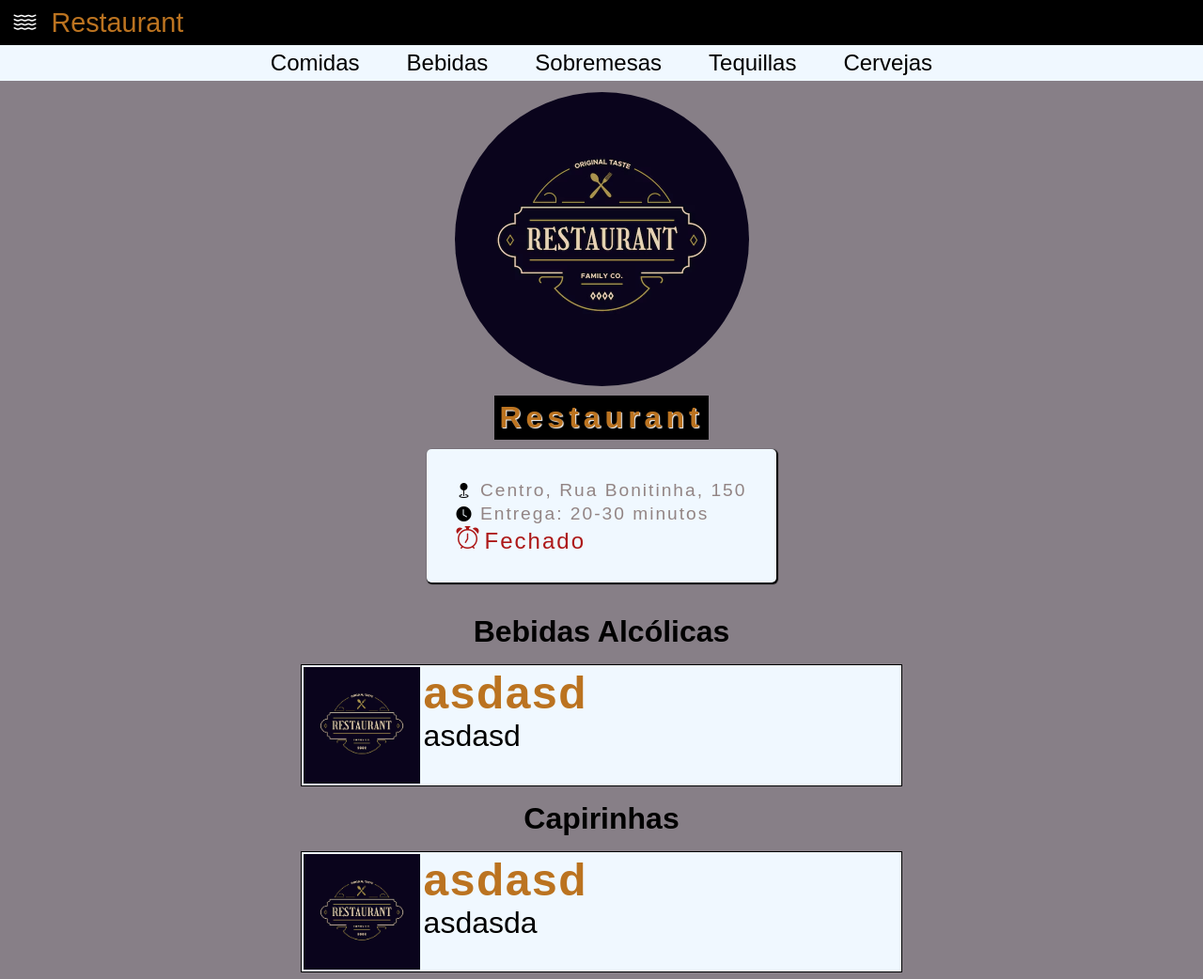
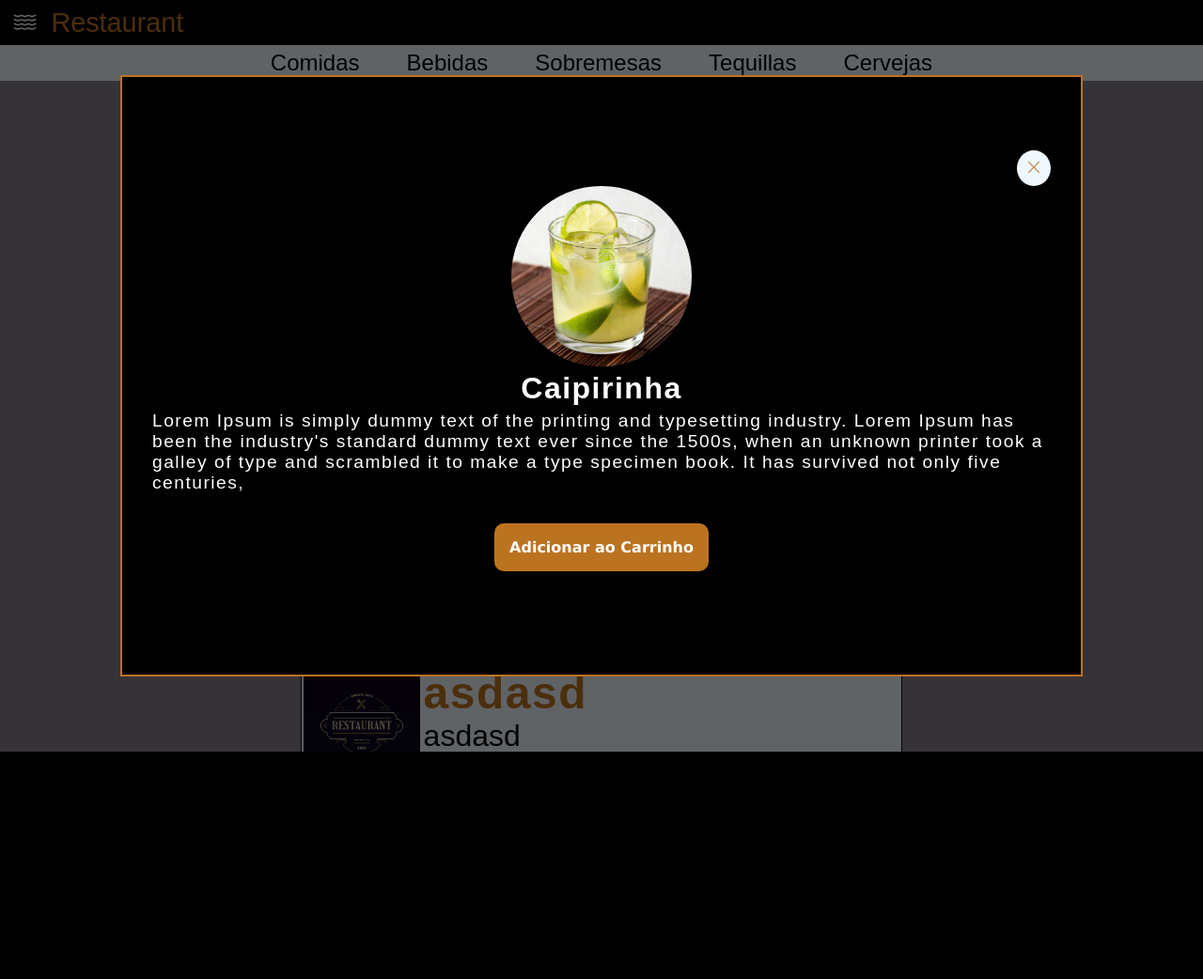
Before and after one commit to gabrielqt/Menoo, a Django app: page /menu/mesa/3 in a window 1280 px wide. Shown: the top 1042 px of the page at 94% size. After the commit the page ends 800 px from the top, so only its background shows below. Run offline with Django 5.2, Linux system fonts and the light colour scheme; data comes from the database, SQL or seed files in the repository; both versions use the stored data as it was after the commit; some web fonts are replaced.

Commit message:
big patches

```diff
--- a/menoo/models.py
+++ b/menoo/models.py
@@ -54,6 +54,8 @@ class Order(models.Model):
     status = models.CharField(max_length=22, default='Aguardando Atendimento',
                               choices=status_choices)
 
+    table = models.IntegerField(_('Número da mesa'), default=None, blank=True, null=True)
+
     @property
     def preco_total(self):
         return sum(food.price for food in self.foods.all())
--- /dev/null
+++ b/menoo/static/css/modal.css
@@ -0,0 +1,92 @@
+.modal-container{
+    position: fixed;
+    top: 0;
+    left: 0;
+    width: 100vw;
+    height: 100vh;
+    z-index: 90;
+    background-color: rgba(0, 0, 0, 0.6);
+    display: flex;
+    justify-content: center;
+    align-items: center;
+    display: flex;
+}
+
+.modal-content{
+    position: relative;
+    top: 0;
+    left: 0;
+    margin: 0 auto;
+    width: 80%;
+    height: 80%;
+    z-index: 95;
+    background-color: rgb(0, 0, 0);
+    padding: 2rem;
+}
+
+.modal-content{
+    display: flex;
+    justify-content: center;
+    align-items: center;
+    flex-direction: column;
+    border: 2px solid var(--main-color);
+    color: white;
+}
+
+.logo-modal{
+    width: 50%;
+    border-radius: 50%;
+    margin: 0px auto;
+}
+
+
+.modal-content p {
+    font-size: 1.2rem;
+    letter-spacing: 1.5px;
+}
+
+.modal-content h2{
+    letter-spacing: 1.5px;
+    margin: 5px auto;
+    font-size: 2rem;
+    text-align: center;
+}
+
+.btn_add{
+    margin: 2rem;
+    background-color: var(--main-color);
+    padding: 1rem;
+    color: white;
+    border: none;
+    font-weight: bolder;
+    border-radius: 10px;
+    transition: 0.5s ease;
+    font-size: 1rem;
+    font-family: 'Lucida Sans', 'Lucida Sans Regular', 'Lucida Grande', 'Lucida Sans Unicode', Geneva, Verdana, sans-serif;
+}
+
+.btn_add:active{
+    background-color: white;
+    color: black;
+}
+
+.btn_add:hover{
+    cursor: pointer;
+    transform: scale(1.1);
+}
+
+.close-modal{
+    place-self: end end;
+    font-size: 1rem;
+    color: var(--main-color);
+    font-weight: bold;
+    background-color: aliceblue;
+    border-radius: 50%;
+    padding: 10px;
+}
+
+@media (min-width:900px){
+    .logo-modal{
+        width: 20%;
+    }
+}
--- a/menoo/templates/menu.html
+++ b/menoo/templates/menu.html
@@ -1,7 +1,9 @@
 {% extends "base.html" %}
 {% load static %}
 
-{%block extra_styles%}<link rel="stylesheet" href="{% static "css/menu.css" %}"> {%endblock%}
+{%block extra_styles%}
+<link rel="stylesheet" href="{% static "css/menu.css" %}">
+<link rel="stylesheet" href="{% static "css/modal.css" %}">{%endblock%}
 
 {%block title%}Menu{%endblock%}
 
@@ -30,15 +32,26 @@
     <div class="food-list">
         {% for food in food.list %}
         <div class="food-item">
-                    <img src="{{food.image.url}}">
+            <img class="food-image" src="{{food.image.url}}">
             <div class="food-details">
                 <h3 class="food-name">{{food.name}}</h3>
-                        <p>{{food.description}}</p>
+                <p class="food-description">{{food.description|truncatechars:100}}</p>
             </div>
         </div>
         {% endfor %}
     </div>
     {% endfor %}
 </div>
+<br>
+
+<div class="modal-container">
+    <div class="modal-content">
+        <i class="bi bi-x-lg close-modal"></i>
+        <img class="logo-modal" src="/menu/media/caipira.jpg">
+        <h2 class="modal-title">Caipirinha</h2>
+        <p class="modal-desc">Lorem Ipsum is simply dummy text of the printing and typesetting industry. Lorem Ipsum has been the industry's standard dummy text ever since the 1500s, when an unknown printer took a galley of type and scrambled it to make a type specimen book. It has survived not only five centuries,</p>
+        <button class="btn_add">Adicionar ao Carrinho</button>
+    </div>
+</div>
 
 {% endblock %}
```
Also changed, not shown: menoo/static/js/time.js (+83 -7 lines), db.sqlite3, media/caipira.jpg (added), menoo/migrations/0004_order_table.py (added). Lines whose indentation alone changed are shown as unchanged.
